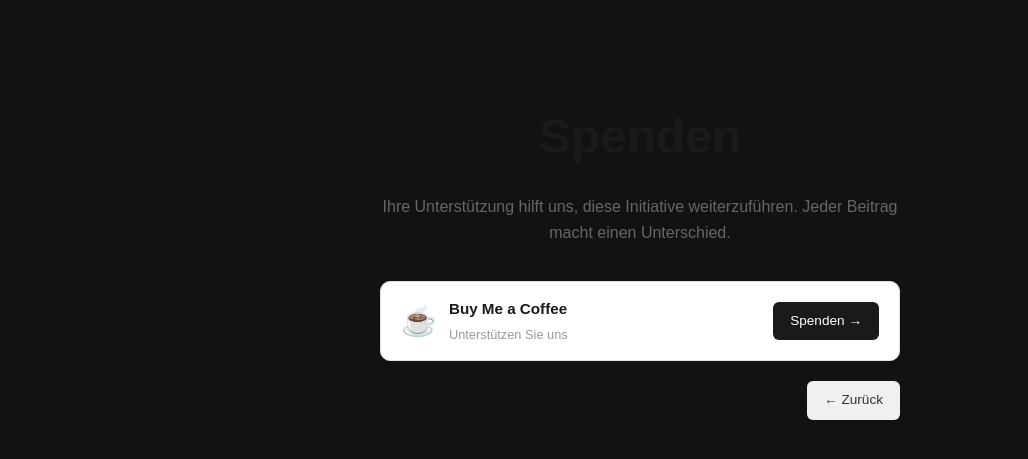
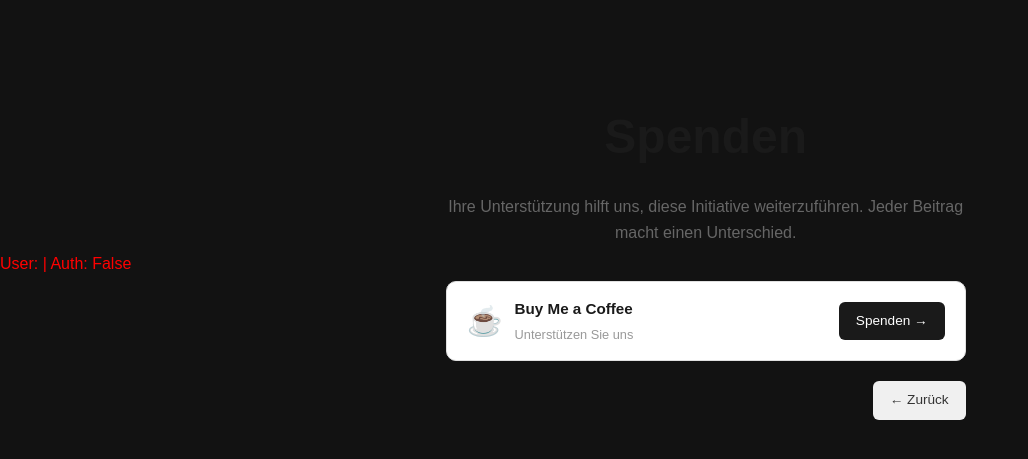
Before and after one commit to Murdddl/Site-GB-GER-Bir-N-, a Django app: page /donate/ in a window 1280 px wide. Shown: the part 206-665 px from the top of the page, without its empty margins (0-1028 px from the left). Run offline with Django 5.2, Linux system fonts and the light colour scheme.

Commit message:
update settings

```diff
--- a/petition/templates/base.html
+++ b/petition/templates/base.html
@@ -37,7 +37,7 @@
 </script>
 
 <body>
-
+    <span style="color: red;">User: {{ user.username }} | Auth: {{ user.is_authenticated }}</span>
     <nav class="top-nav">
         <div class="nav-wrapper">
             <a href="{% url 'index' %}" class="logo">Schul-Petition</a>
```
